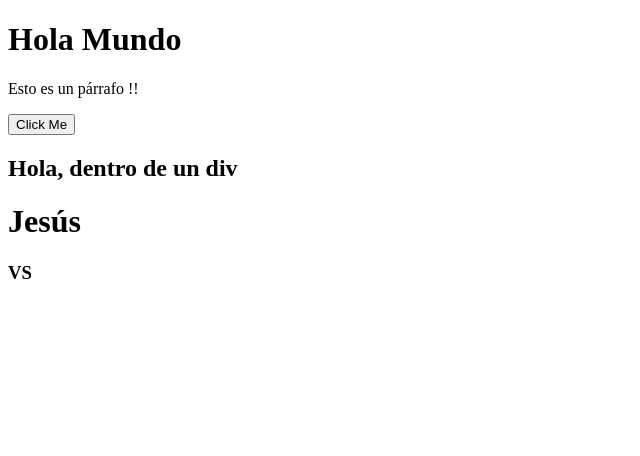
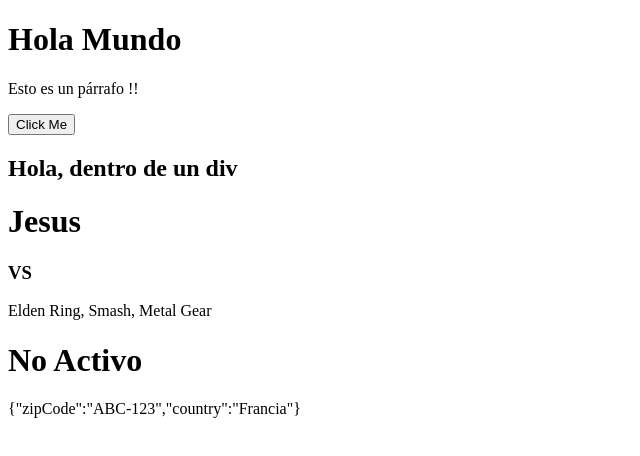
Before and after one commit to JesusOsama/Aprendizaje-React, a React (Vite) app in the folder 02-first-steps/: page / in a window 1280 px wide. Shown: the top 456 px of the page, without its empty margins (0-640 px from the left). Built offline with nearby package versions, Linux system fonts and the light colour scheme.

Commit message:
Manejo de variables en Componente

```diff
--- a/02-first-steps/src/MyAwesomeApp.tsx
+++ b/02-first-steps/src/MyAwesomeApp.tsx
@@ -1,8 +1,35 @@
-export function MyAwesomeApp(){
-    return(
+// export function MyAwesomeApp(){
+//     return(
+//         <>
+//         <h1>Jesús</h1>
+//         <h3>VS</h3>
+//         </>
+//     )
+// }
+
+const firstName = "Jesus";
+const lastName = "VS";
+
+const favoriteGames = ['Elden Ring', 'Smash', 'Metal Gear'];
+const isActive = false; // Boleano no tiene representación en React
+
+const address = {
+    zipCode: 'ABC-123',
+    country: 'Francia'
+};
+// Recomendable sacar las variables afuera del componente
+
+export const MyAwesomeApp = () => {
+
+    return (
         <>
-        <h1>Jesús</h1>
-        <h3>VS</h3>
+            <h1>{firstName}</h1>
+            <h3>{lastName}</h3>
+            <p>{favoriteGames.join(", ")}</p>
+
+            <h1>{isActive ? 'Activo' : 'No Activo'}</h1>
+
+            <p>{JSON.stringify(address)}</p>
         </>
     )
 }
```
